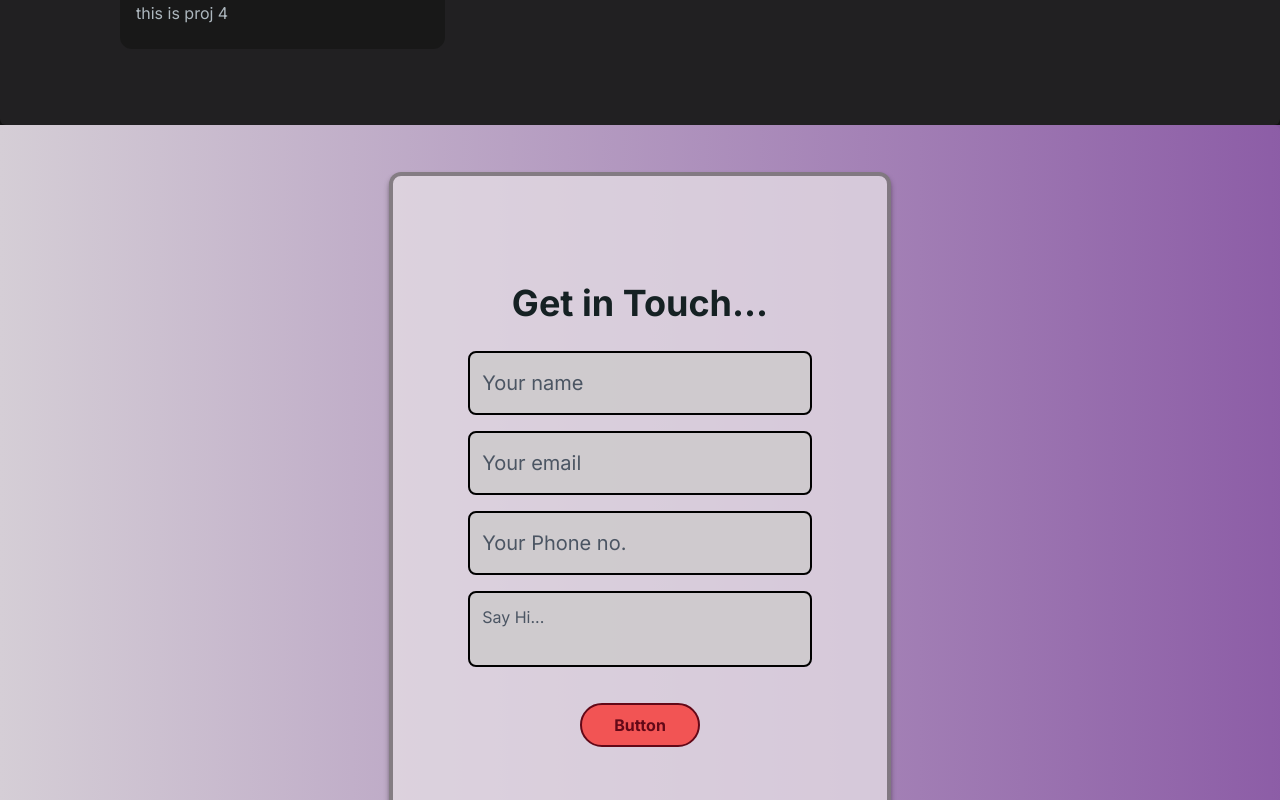
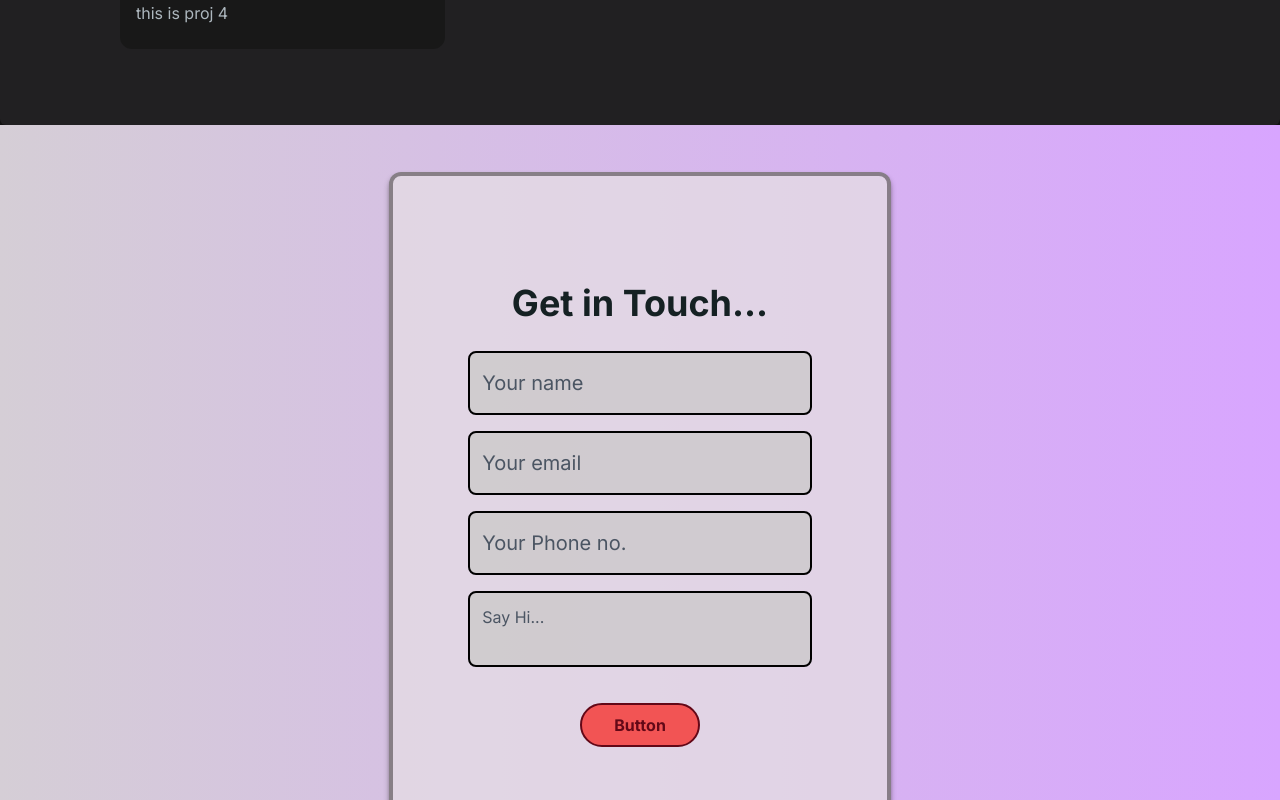
Before and after one commit to mohanty-ritesh/portfolio_website, a Next.js app: page / in a window 1280 px wide. Shown: the part 3420-4220 px from the top of the page. Built offline with nearby package versions, Linux system fonts and the light colour scheme.

Commit message:
added some changes

```diff
--- a/app/Components/EmailSection.jsx
+++ b/app/Components/EmailSection.jsx
@@ -33,7 +33,7 @@ const EmailSection = () => {
     }
   }
   return (
-    <section className=" px-3 py-2 bg-gradient-to-r from-[#d5ced6] to-[#c87ff0a4] flex justify-center items-center h-screen">
+    <section className=" px-3 py-2 bg-gradient-to-r from-[#d5ced6] to-[#d8a5ff] flex justify-center items-center h-screen">
       <motion.form
         ref={formRef}
         variants={formVariants}
```
